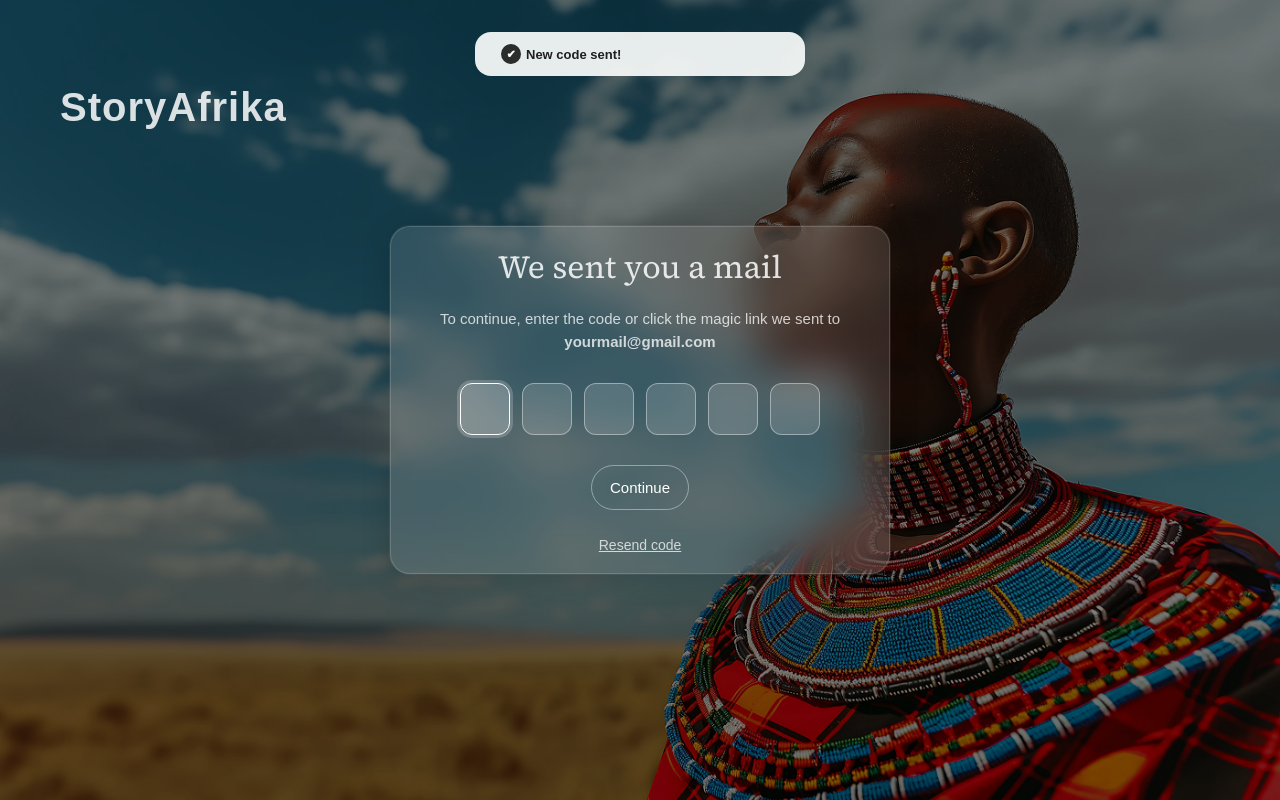
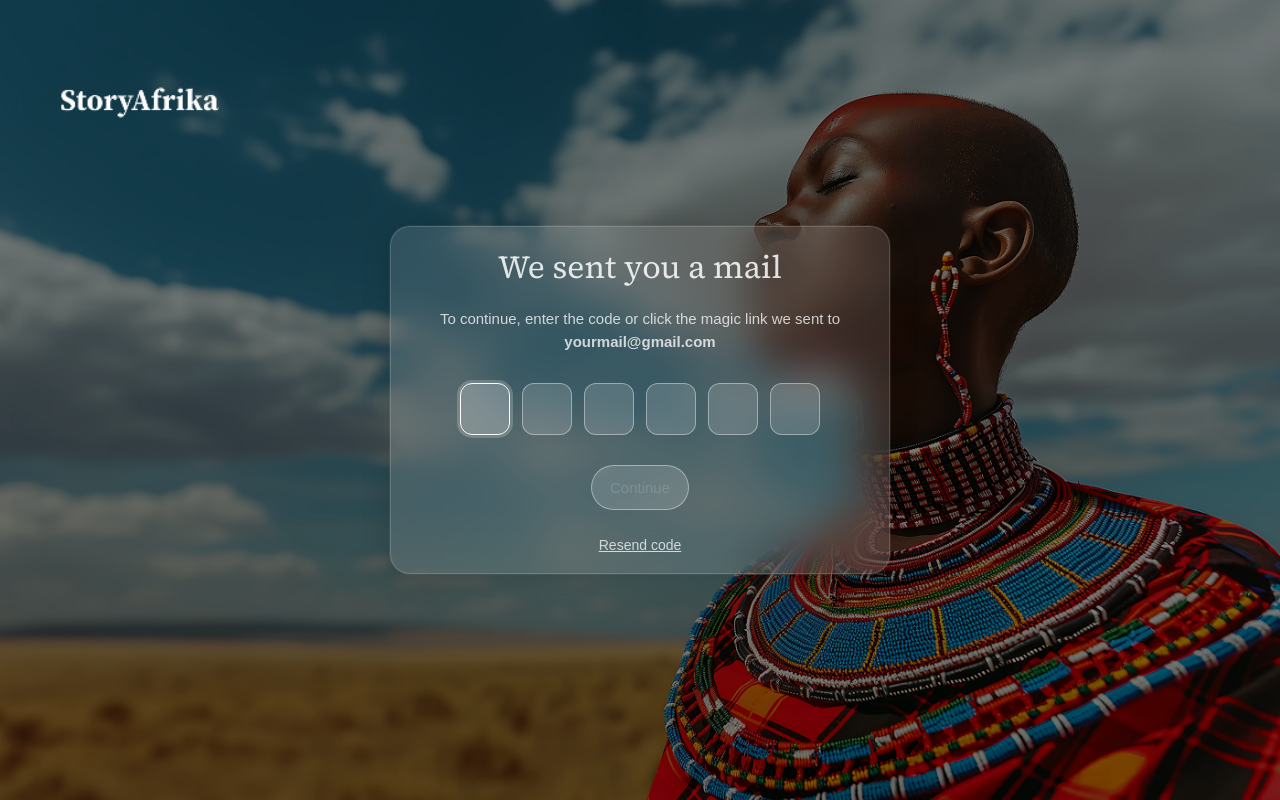
Before and after one commit to Faithwealth1/story-afrika, a React (Create React App) app: page /verify in a window 1280 px wide. Built offline with nearby package versions, Linux system fonts and the light colour scheme.

Commit message:
updated codes

```diff
--- a/src/App.css
+++ b/src/App.css
@@ -46,6 +46,15 @@
   z-index: 10; /* make sure it's above everything */
   letter-spacing: 1px; /* optional – looks nicer */
 }
+/* Logo replacement for title */
+.title-logo {
+  position: absolute;
+  top: 80px;
+  left: 60px;
+  height: 40px;
+  width: auto;
+  z-index: 10;
+}
 
 /* Subtitle (Create an account) */
 .subtitle {
@@ -72,7 +81,7 @@
   backdrop-filter: blur(20px);
 }
 .email-input::placeholder {
-  color: #eeececda;
+  color: #eeecece5;
   font-weight: 300;
   opacity: 1;
 }
@@ -85,6 +94,41 @@
   box-shadow: none;
   background: rgba(255, 255, 255, 0.15);
   border-color: rgba(255, 255, 255, 0.4);
+}
+.email-input.has-input {
+  background: #fffffff5;
+  color: #161616;
+  border-color: #ffffffe3;
+}
+.email-input.error {
+  border-color: #ff4d4f;
+  margin-bottom: 2px;
+}
+.email-error {
+  color: #ff4d4f;
+  font-family: "Inter", sans-serif;
+  font-weight: 400;
+  font-size: 11px;
+  line-height: 155%;
+  margin-top: 1px;
+  margin-bottom: 10px;
+  padding-left: 12px;
+  display: flex;
+  align-items: center;
+  gap: 6px;
+}
+.email-error .error-icon {
+  display: inline-flex;
+  align-items: center;
+  justify-content: center;
+  width: 13px;
+  height: 13px;
+  border-radius: 50%;
+  background: #ff4d4f;
+  color: #2c2727ff;
+  font-size: 10px;
+  line-height: 14px;
+  flex-shrink: 0;
 }
 
 /* Continue button */
@@ -130,7 +174,7 @@
   background: transparent;
   color: #ffffff;
   border: 1px solid rgba(255, 255, 255, 0.4);
-  border-radius: 20px;
+  border-radius: 99999px;
   font-size: 16px;
   cursor: pointer;
   display: flex;
@@ -312,9 +356,14 @@
   padding: 10px 18px;
   border-radius: 9999px;
   margin: 0 auto 15px;
-  background: transparent;
-  color: #ffffff;
+  background: rgba(255, 255, 255, 0.15);
+  color: rgba(255, 255, 255, 0.15);
   border: 1px solid rgba(255, 255, 255, 0.4);
+}
+.verify-overlay .continue-button.has-input {
+  background: #ffffff;
+  color: #161616;
+  border-color: #ffffff;
 }
 .verify-overlay .continue-button.enabled {
   background: #ffffff;
--- a/src/Login.js
+++ b/src/Login.js
@@ -4,15 +4,23 @@ import { useNavigate } from 'react-router-dom';
 import background from './assets/background.jpg';
 import googleIcon from './assets/google.png'; // Your Google icon
 import './App.css';
+import logo from './assets/storyafricalogo.png';
 
 function Login() {
   const [email, setEmail] = useState('');
+  const [invalidEmail, setInvalidEmail] = useState(false);
   const navigate = useNavigate();
+
+  const validateEmail = (value) => /\S+@\S+\.\S+/.test(value);
 
   const handleContinue = (e) => {
     e.preventDefault();
     if (email.trim() === '') {
       alert('Please enter your email');
+      return;
+    }
+    if (!validateEmail(email)) {
+      setInvalidEmail(true);
       return;
     }
     // In real app: Send OTP/magic link for login
@@ -21,7 +29,7 @@ function Login() {
 
   return (
     <div className="app-container" style={{ backgroundImage: `url(${background})` }}>
-      <h1 className="title">StoryAfrika</h1>
+      <img src={logo} alt="StoryAfrika" className="title-logo" />
 
       <div className="overlay">
         <h2 className="subtitle">Welcome back</h2>
@@ -30,11 +38,21 @@ function Login() {
           <input
             type="email"
             placeholder="Enter email address"
-            className="email-input"
+            className={`email-input ${email ? 'has-input' : ''} ${invalidEmail ? 'error' : ''}`}
             value={email}
-            onChange={(e) => setEmail(e.target.value)}
+            onChange={(e) => {
+              const val = e.target.value;
+              setEmail(val);
+              setInvalidEmail(val !== '' && !validateEmail(val));
+            }}
             required
           />
+          {invalidEmail && (
+            <p className="email-error">
+              <span className="error-icon">!</span>
+              Invalid email address
+            </p>
+          )}
           <button type="submit" className="continue-button">
             Continue
           </button>
--- a/src/Signup.js
+++ b/src/Signup.js
@@ -15,14 +15,12 @@ function Signup() {
       alert('Please enter your email');
       return;
     }
-    // In real app → send code to email here
-    // For now, just go to verify page and show fake email
     navigate('/verify', { state: { email } });
   };
 
   return (
     <div className="app-container" style={{ backgroundImage: `url(${background})` }}>
-      <h1 className="title">StoryAfrika</h1>
+
 
       <div className="overlay">
         <h2 className="subtitle">Create an account</h2>
@@ -31,7 +29,7 @@ function Signup() {
           <input
             type="email"
             placeholder="Enter email address"
-            className="email-input"
+            className={`email-input ${email ? 'has-input' : ''}`}
             value={email}
             onChange={(e) => setEmail(e.target.value)}
             required
--- a/src/Verify.js
+++ b/src/Verify.js
@@ -3,6 +3,7 @@ import React, { useState, useRef, useEffect } from 'react';
 import { useLocation, useNavigate } from 'react-router-dom';
 import background from './assets/background.jpg';
 import './App.css';
+import logo from './assets/storyafricalogo.png';
 
 function Verify() {
   const location = useLocation();
@@ -14,6 +15,7 @@ function Verify() {
 
   const [code, setCode] = useState(['', '', '', '', '', '']);
   const [invalidOtp, setInvalidOtp] = useState(false);
+  const [showToast, setShowToast] = useState(false);
   const inputRefs = useRef([]);
 
   // Auto-focus first input when component mounts
@@ -51,17 +53,20 @@ function Verify() {
   };
 
   const handleResend = () => {
-    alert('New code sent! (In a real app this would trigger email again)');
+    setShowToast(true);
+    setTimeout(() => setShowToast(false), 2000);
   };
 
   return (
     <div className="app-container verify-page" style={{ backgroundImage: `url(${background})` }}>
-      <h1 className="title">StoryAfrika</h1>
+      <img src={logo} alt="StoryAfrika" className="title-logo" />
 
-      <div className="toast toast-top">
-        <span className="checkmark-circle">✔</span>
-        New code sent!
-      </div>
+      {showToast && (
+        <div className="toast toast-top">
+          <span className="checkmark-circle">✔</span>
+          New code sent!
+        </div>
+      )}
 
       <div className="overlay verify-overlay">
         <h2 className="subtitle">We sent you a mail</h2>
@@ -89,7 +94,7 @@ function Verify() {
         {invalidOtp && <p className="otp-error">Invalid OTP</p>}
 
         <button
-          className={`continue-button ${code.join('').length === 6 ? 'enabled' : ''}`}
+          className={`continue-button ${code.some(d => d !== '') ? 'has-input' : ''} ${code.join('').length === 6 ? 'enabled' : ''}`}
           onClick={handleContinue}
         >
           Continue
--- a/src/WelcomeBack.js
+++ b/src/WelcomeBack.js
@@ -2,6 +2,7 @@ import React from 'react';
 import { useLocation, useNavigate } from 'react-router-dom';
 import background from './assets/background.jpg';
 import './App.css';
+import logo from './assets/storyafricalogo.png';
 
 function WelcomeBack() {
   const location = useLocation();
@@ -10,7 +11,7 @@ function WelcomeBack() {
 
   return (
     <div className="app-container" style={{ backgroundImage: `url(${background})` }}>
-      <h1 className="title">StoryAfrika</h1>
+      <img src={logo} alt="StoryAfrika" className="title-logo" />
 
       <div className="overlay">
         <h2 className="subtitle">Welcome back! 👋</h2>
```
Also changed, not shown: src/assets/storyafricalogo.png (added).
